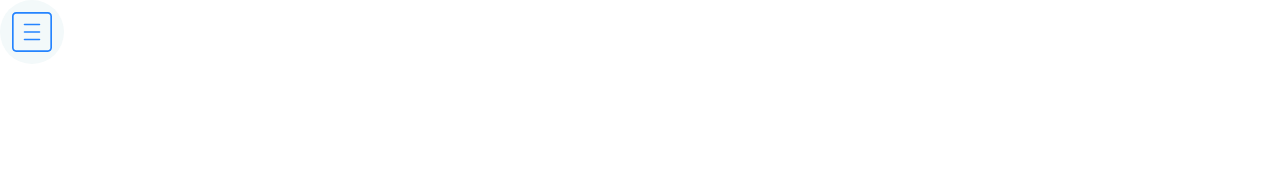
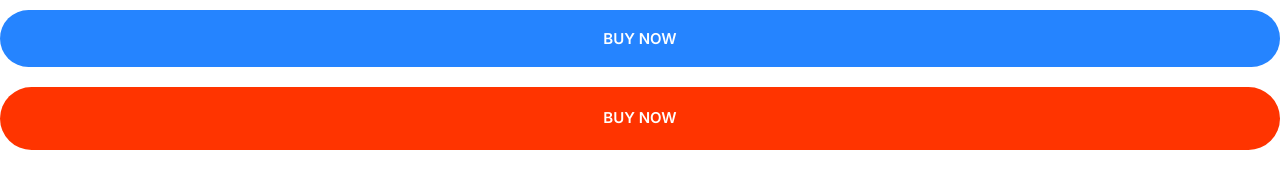
Before and after one commit to vraycode/First-website, a plain HTML site: page final.html in a window 1280 px wide. Drawn offline with Linux system fonts and the light colour scheme.

Commit message:
building button.

```diff
--- a/css/style.css
+++ b/css/style.css
@@ -10,7 +10,11 @@ html {
   --color-heading: #1b0760;
   --color-body: #918ca4;
 }
-
+*,
+*::after,
+*::before {
+  box-sizing: border-box;
+}
 body {
   font-family: Inter, Arial, Helvetica, sans-serif;
   color: var(--color-body);
@@ -146,3 +150,48 @@ a {
   justify-content: center;
   align-items: center;
 }
+
+/* button */
+.btn {
+  font-size: 1.8rem;
+  font-weight: 600;
+  text-transform: uppercase;
+  padding: 2rem 3rem;
+  border: 0;
+  border-radius: 40px;
+  cursor: pointer;
+  white-space: nowrap;
+  text-align: center;
+  margin: 1rem 0;
+}
+.btn--primary {
+  background: var(--color-primary);
+  color: white;
+}
+.btn--primary:hover {
+  background: #3a8ffd;
+}
+.btn--secondary {
+  background: var(--color-secondary);
+  color: white;
+}
+.btn--secondary:hover {
+  background: #00c8eb;
+  color: white;
+}
+.btn--accent {
+  background: var(--color-accent);
+  color: white;
+}
+.btn--accent:hover {
+  background: #ec3000;
+}
+.btn--block {
+  width: 100%;
+  display: inline-block;
+}
+@media screen and (min-width: 1024px) {
+  .btn {
+    font-size: 1.5rem;
+  }
+}
--- a/final.html
+++ b/final.html
@@ -14,10 +14,7 @@
     <link rel="stylesheet" href="css/style.css" />
   </head>
   <body>
-  <span class="icon-container">
-    </svg><svg class="icon icon--primary">
-      <use xlink:href="icon/sprite.svg#menu"></use>
-    </svg>
-  </span>
+    <button class="btn btn--primary btn--block">Buy now</button>
+    <a href="#" class="btn btn--accent btn--block">Buy now</a>
   </body>
 </html>
```
Also changed, not shown: component/button.html (added, +2 -0 lines).
